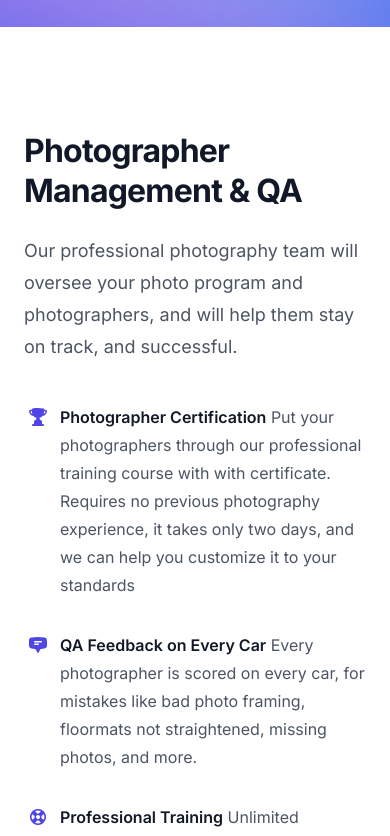
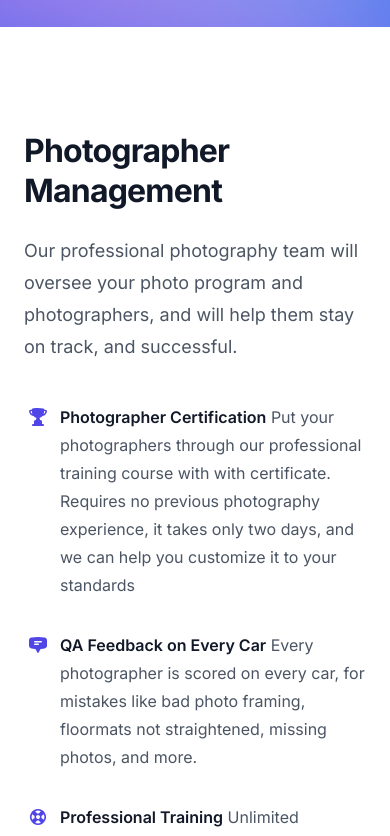
Before and after one commit to torchcommercialmedia/marketingsite, a Next.js app: page /merchandising in a window 390 px wide. Shown: the part 1140-1976 px from the top of the page. Built offline with nearby package versions, Linux system fonts and the light colour scheme.

Commit message:
Changes to fix netlify errors

```diff
--- a/next.config.js
+++ b/next.config.js
@@ -7,3 +7,9 @@ const nextConfig = {
 }
 
 module.exports = nextConfig
+
+module.exports = {
+  images: {
+    domains: ['tailwindui.com'],
+  },
+};
--- a/src/components/EditingManagement.jsx
+++ b/src/components/EditingManagement.jsx
@@ -1,4 +1,5 @@
 import { CloudArrowUpIcon, LockClosedIcon, ServerIcon } from '@heroicons/react/20/solid'
+import Image from 'next/image'
 
 const features = [
   {
@@ -48,7 +49,7 @@ export function EditingManagement() {
               </dl>
             </div>
           </div>
-          <img
+          <Image
             src="https://tailwindui.com/img/component-images/dark-project-app-screenshot.png"
             alt="Product screenshot"
             className="w-[48rem] max-w-none rounded-xl shadow-xl ring-1 ring-gray-400/10 sm:w-[57rem] md:-ml-4 lg:-ml-0"
--- a/src/components/PhotographerManagement.jsx
+++ b/src/components/PhotographerManagement.jsx
@@ -26,7 +26,7 @@ export function PhotographerManagement() {
         <div className="mx-auto grid max-w-2xl grid-cols-1 gap-x-8 gap-y-16 sm:gap-y-20 lg:mx-0 lg:max-w-none lg:grid-cols-2">
           <div className="lg:ml-auto lg:pl-4 lg:pt-4">
             <div className="lg:max-w-lg">
-              <p className="mt-2 text-3xl font-bold tracking-tight text-gray-900 sm:text-4xl">Photographer Management & QA</p>
+              <p className="mt-2 text-3xl font-bold tracking-tight text-gray-900 sm:text-4xl">Photographer Management</p>
               <p className="mt-6 text-lg leading-8 text-gray-600">
                 Our professional photography team will oversee your photo program and photographers, and will help them stay on track, and successful.
               </p>
```
